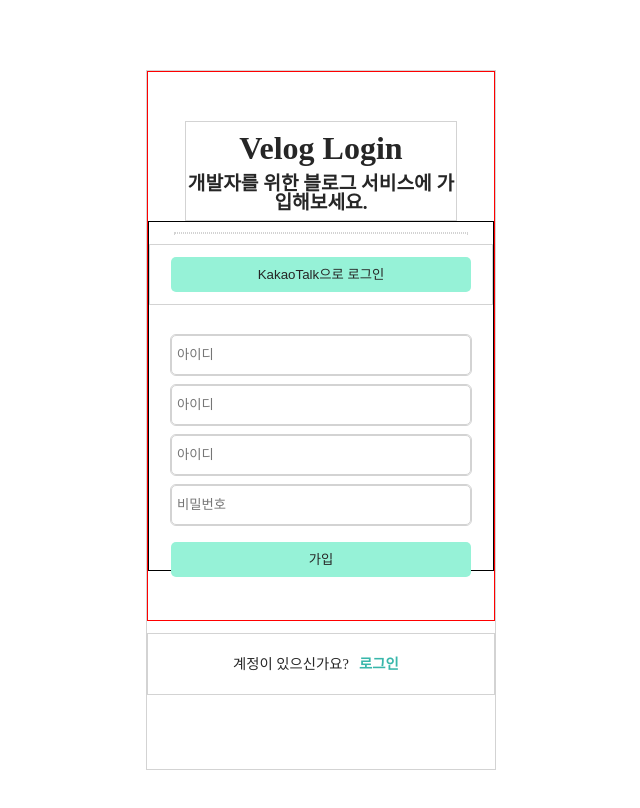
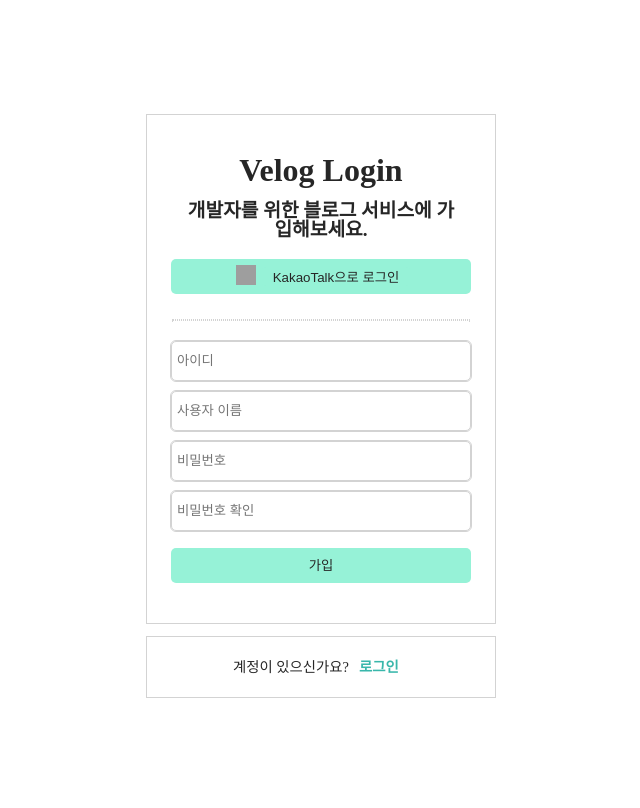
Before and after one commit to uoohs2/VelogClone, a React (Create React App) app: page /signup in a window 1280 px wide. Shown: the top 808 px of the page, without its empty margins (319-959 px from the left). Built offline with nearby package versions, Linux system fonts and the light colour scheme; grey boxes are pictures that could not be loaded.

Commit message:
뷰 완성

```diff
--- a/src/components/ui/Div.js
+++ b/src/components/ui/Div.js
@@ -10,6 +10,7 @@
     margin,
     padding,
     border,
+    borderRadius,
     backgroundColor,
     container,
     box,
@@ -28,6 +29,7 @@
     margin,
     padding,
     border,
+    borderRadius,
     backgroundColor,
     container,
     box,
@@ -54,6 +56,7 @@
   margin: "",
   padding: "",
   border: "",
+  borderRadius: "",
   backgroundColor: "",
   container: false,
   box: false,
@@ -82,6 +85,7 @@
   margin: ${(props) => props.margin};
   padding: ${(props) => props.padding};
   border: ${(props) => props.border};
+  border-radius: ${(props) => props.borderRadius};
   background-color: ${(props) => props.backgroundColor};
   ${(props) => (props.textCenter ? `text-align:center;` : "")};
 `;
--- a/src/pages/Signup.js
+++ b/src/pages/Signup.js
@@ -8,16 +8,16 @@
       width="350px"
       height="700px"
       margin="70px auto"
+      padding="32px 0px"
       textCenter
-      border="1px solid lightgrey"
     >
-      <Div center height="550px" border="1px solid red">
-        <Div height="100px" border="1px solid lightgrey">
+      <Div center height="510px" margin="12px 0px" border="1px solid lightgrey">
+        <Div height="100px">
           <h1
             style={{
               fontSize: "2rem",
               lineHeigt: "55px",
-              margin: "10px 0px",
+              margin: "15px 0px",
             }}
           >
             Velog Login
@@ -31,28 +31,42 @@
             개발자를 위한 블로그 서비스에 가입해보세요.
           </h2>
         </Div>
-        <Div height="350px" border="1px solid black">
-          <hr style={{ margin: "10px 25px", border: "1px dotted lightgrey" }} />
-
-          <Div row margin="0px 0px 15px 0px" border="1px solid lightgrey">
+        <Div height="360px">
+          <Div row margin="0px 0px 15px 0px">
+            <Div
+              row
+              width="300px"
+              height="35px"
+              margin="20px 0px 10px 0px"
+              borderRadius="5px"
+              backgroundColor="#96f2d7"
+            >
+              <Div inline width="20px" margin="0px 5px">
+                <img
+                  src="https://w.namu.la/s/059f8bf3e629d3f2e343fe3f3f10809022d58800962db675d233429660bf98d9ceccd60e23b1324d090c87485833b10c2c4503c93a230003ba67d5fcafa527930174f8daf70b9e9cb534ed3c2d096f775663373e7e848fad3f0e0445cf2a9e7e"
+                  alt="kakao"
+                  width="20px"
+                  height="20px"
+                />
+              </Div>
               <button
                 style={{
-                width: "300px",
-                lineHeight: "35px",
-                margin: "12px",
+                  width: "150px",
                   backgroundColor: "#96f2d7",
                 }}
               >
                 KakaoTalk으로 로그인
               </button>
             </Div>
+          </Div>
+          <hr style={{ margin: "10px 25px", border: "1px dotted lightgrey" }} />
           <input
             type="text"
             style={{
               width: "300px",
               height: "40px",
               lineHeight: "40px",
-              margin: "15px 0px 5px 0px",
+              margin: "10px 0px 5px 0px",
               border: "1px solid lightgrey",
             }}
             placeholder="아이디"
@@ -66,7 +80,7 @@
               margin: "5px 0px 5px 0px",
               border: "1px solid lightgrey",
             }}
-            placeholder="아이디"
+            placeholder="사용자 이름"
           />
           <input
             type="text"
@@ -77,7 +91,7 @@
               margin: "5px 0px 5px 0px",
               border: "1px solid lightgrey",
             }}
-            placeholder="아이디"
+            placeholder="비밀번호"
           />
           <input
             type="text"
@@ -88,7 +102,7 @@
               margin: "5px 0px",
               border: "1px solid lightgrey",
             }}
-            placeholder="비밀번호"
+            placeholder="비밀번호 확인"
           />
           <button
             style={{
```
Lines whose indentation alone changed are shown as unchanged.
